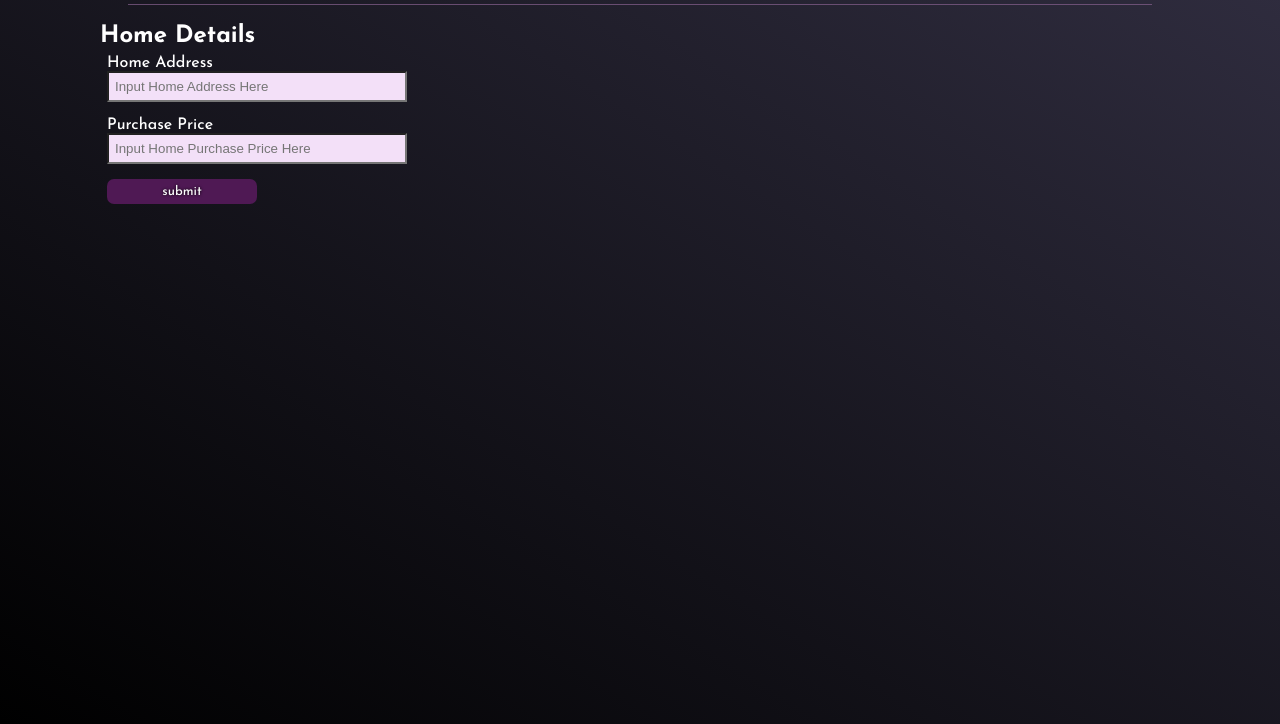
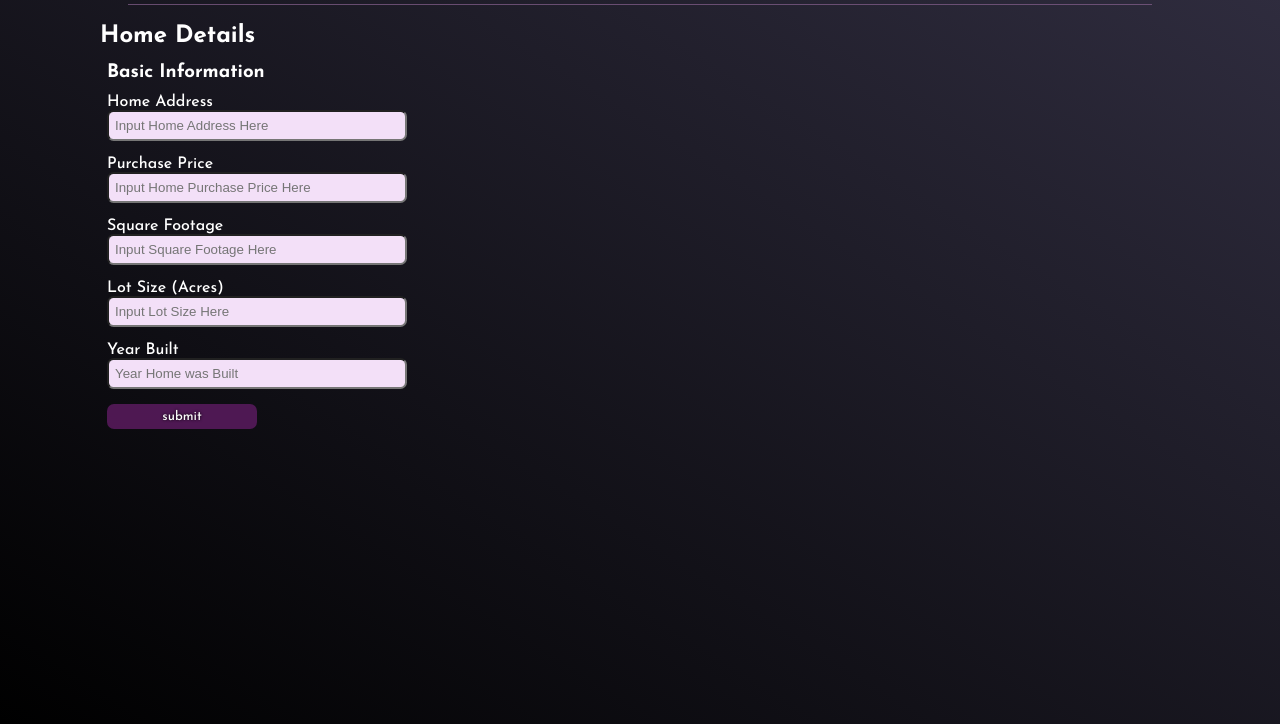
Before and after one commit to krudoppler/HouseDoc_v3, a plain HTML site: page index.html in a window 1280 px wide. Shown: the part 76-800 px from the top of the page. Drawn offline with Linux system fonts and the light colour scheme; a web font is replaced by a local one.

Commit message:
added more form information

```diff
--- a/index.html
+++ b/index.html
@@ -49,6 +49,7 @@
         <div class="overall-container">
           <div class="container-left">
             <h2>Home Details</h2>
+            <h3>Basic Information</h3>
             <form action="" class="form-container" id="homeinformationform">
               <label for="address">Home Address</label>
               <input
@@ -64,6 +65,27 @@
                 id="price"
                 name="price"
                 placeholder="Input Home Purchase Price Here"
+              />
+              <label for="sqft">Square Footage</label>
+              <input
+                type="number"
+                id="sqft"
+                name="sqft"
+                placeholder="Input Square Footage Here"
+              />
+              <label for="lot-size">Lot Size (Acres)</label>
+              <input
+                type="number"
+                id="lot-size"
+                name="lot-size"
+                placeholder="Input Lot Size Here"
+              />
+              <label for="year-built">Year Built</label>
+              <input
+                type="number"
+                id="year-built"
+                name="year-built"
+                placeholder="Year Home was Built"
               />
               <button
                 type="submit"
--- a/index.js
+++ b/index.js
@@ -16,5 +16,3 @@ homeInformation.addEventListener("submit", function (e) {
      Home Price: ${homePrice} </p>
 `;
 });
-
-ra
--- a/styles.css
+++ b/styles.css
@@ -29,6 +29,10 @@ button {
   font-weight: 500;
   color: rgb(253, 253, 253);
   text-shadow: 0 0 3px rgb(1, 1, 1);
+}
+
+h3 {
+  padding: 15px 0px 5px 7px;
 }
 
 /* NAVBAR Styles */
@@ -119,6 +123,7 @@ button {
   padding: 6px;
   background-color: #f3e0f8;
   margin-bottom: 15px;
+  border-radius: 6.6px;
 }
 
 .form-container button {
```
